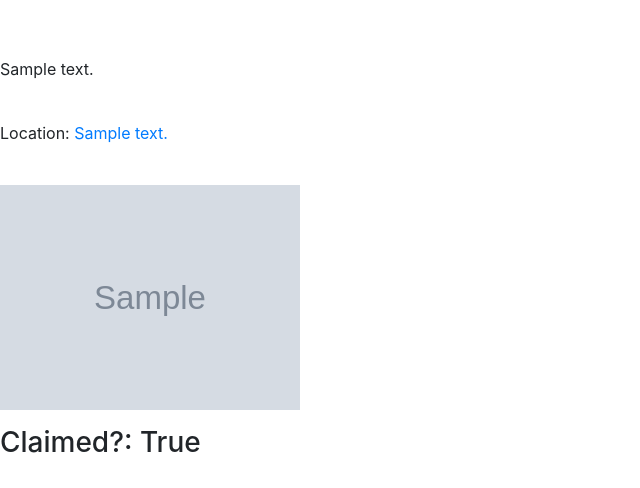
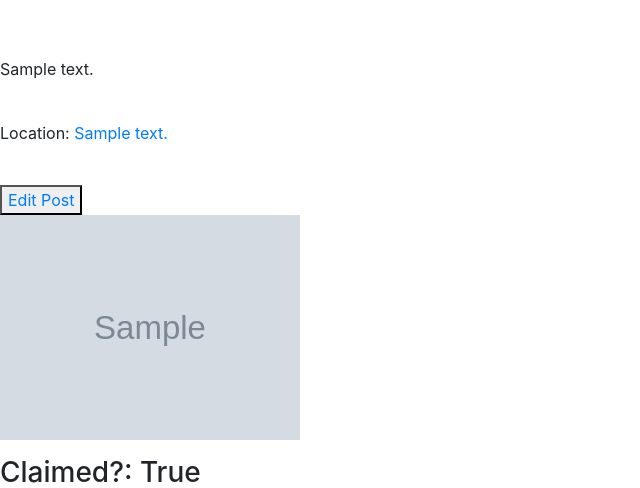
Before and after one commit to Aries324/junk-finder, a Django app: page /1/details/ in a window 1280 px wide. Shown: the part 149-637 px from the top of the page, without its empty margins (0-640 px from the left). Run offline with Django 3.2, Linux system fonts and the light colour scheme; tables that the repository leaves empty hold one stand-in row (values such as "Sample post"); grey boxes marked "Sample" are stand-in pictures; some libraries are stand-ins or nearby versions.

Commit message:
creates edit_post feature

```diff
--- a/junkapp/templates/item_detail.html
+++ b/junkapp/templates/item_detail.html
@@ -3,9 +3,14 @@
 <h1>{{ post.title }}</h1>
 <h2>{{ post.items }}</h2>
 <br><br>
+
 <p>{{ post.description }}</p>
 <br>
 <p>Location: <a href="{{ post.address }}">{{ post.address }}</a></p>
+<br>
+    <button><a href="{% url 'edit' id=post.id %}">Edit Post</a></button>
+
+
 <br>
 <p><img src="{{post.image.url}}" alt="{{post.title}}" style="width: 300px; " ></td></p><h3>Claimed?: {{ post.claimed }}</h3>
 <br>
--- a/junkapp/urls.py
+++ b/junkapp/urls.py
@@ -14,7 +14,8 @@ urlpatterns = [
     path('logout/', views.logout_action, name='logout'),
     path("login/", views.login_view, name="login"),
     path('postitem/', login_required(views.PostItemView.as_view())),
-    path('<int:id>/details/', views.item_detail_view),
+    path('<int:id>/edit/', views.item_edit_view, name='edit'),
+    path('<int:id>/details/', views.item_detail_view, name='item_detail'),
     # on form submission, takes form_type and passes it to helper
     # function that takes the type, loads the form data, then redirects
     # to another page
--- a/junkapp/views.py
+++ b/junkapp/views.py
@@ -95,6 +95,19 @@ class PostItemView(View):
         return render(request, 'post_item_form.html', {'form': form, 'images': images})
 
 
+def item_edit_view(request, id):
+    item = ItemsPost.objects.get(id=id)
+    if request.method == 'POST':
+        form = PostItemForm(request.POST, instance=item)
+        form.save()
+        return HttpResponseRedirect(reverse('item_detail',args=(id,)))
+    if request.user.id != item.email.id:
+        return HttpResponseRedirect(reverse('home'))
+    form = PostItemForm(instance=item)
+    return render(request, 'forms.html',{'form':form})
+
+
+
 class SortByClaimedFalse(View):
 
     def get(self, request, *args, **kwargs):
```
